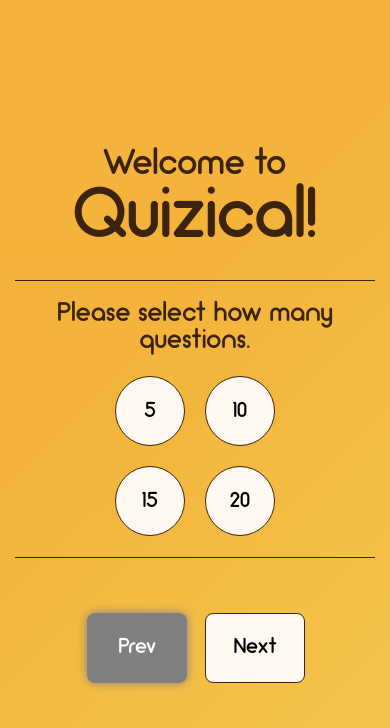
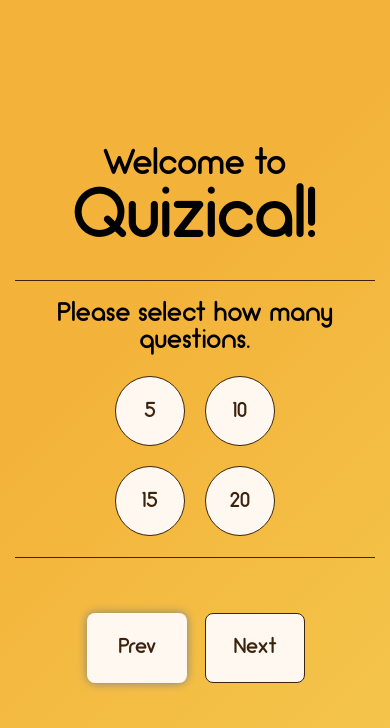
Before and after one commit to Sean-at-Fetch-and-Display/Quizical, a React (Vite) app: page / in a window 390 px wide. Shown: the top 728 px of the page. Built offline with nearby package versions, Linux system fonts and the light colour scheme.

Commit message:
Added color to CSS Button block
Specifically added colour to button block to see if this resolves the issue on iPhone devices.

```diff
--- a/src/style.css
+++ b/src/style.css
@@ -82,8 +82,8 @@ h5,
 h6 {
   margin: 0px;
   padding: 0px;
-  color: black; /*#3b230d; */
-  -webkit-text-fill-color: #3b230d;
+  color: black; /*#3b230d;
+  -webkit-text-fill-color: #3b230d;*/
 }
 
 .quiz-container {
@@ -143,7 +143,9 @@ button {
   height: 70px;
   font-family: main_font;
   font-size: 1.2em;
-  background-color: #fff8f0;
+  text-align: center;
+  background-color: #fff8f0 !important;
+  color: #3b230d !important;
 }
 
 .button_display {
```
